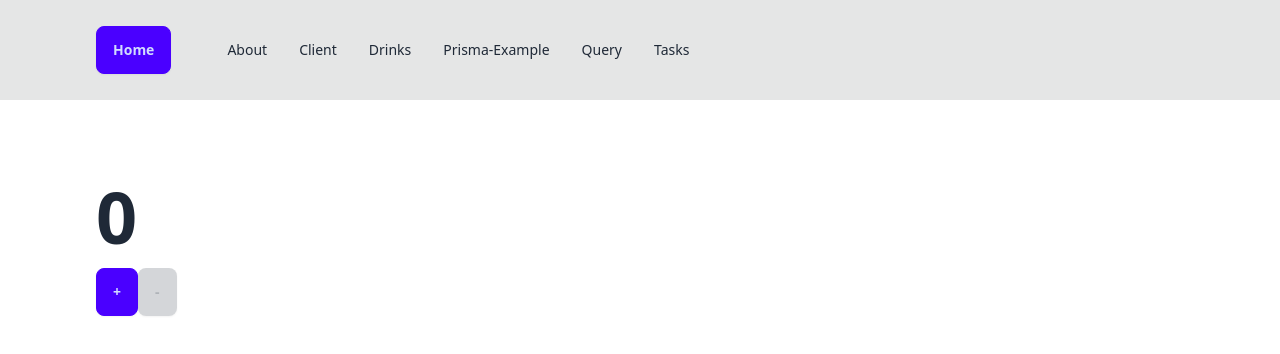
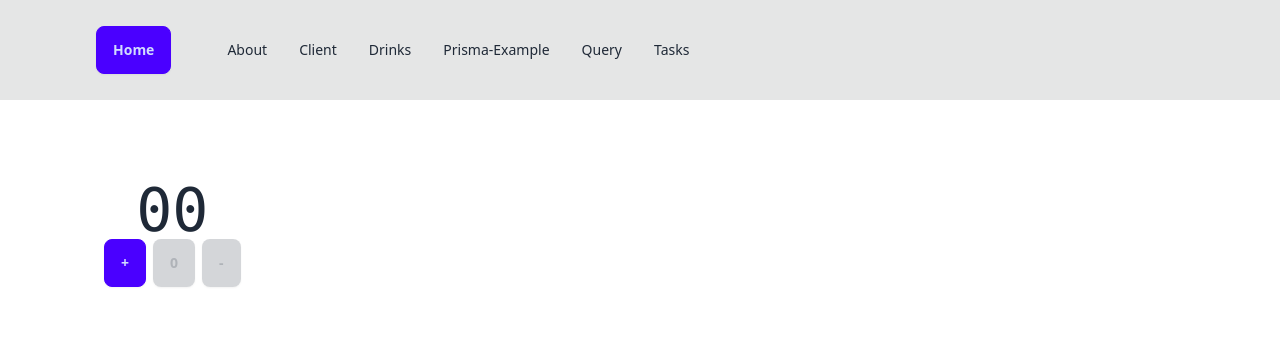
Before and after one commit to ChipLuxury-EWA/nextjs-course-smilga, a Next.js app: page /client in a window 1280 px wide. Shown: the top 354 px of the page. Built offline with nearby package versions, Linux system fonts and the light colour scheme.

Commit message:
improved counter

```diff
--- a/app/client/page.js
+++ b/app/client/page.js
@@ -4,14 +4,21 @@ import { useState } from "react";
 const Client = () => {
   const [count, setCount] = useState(0);
   return (
-    <div>
-      <h1 className="text-7xl mb-4 font-bold">{count}</h1>
-      <button className="btn btn-primary" disabled={count === 99}  onClick={() => setCount(count + 1)}>
-        +
-      </button>
-      <button className="btn btn-primary" disabled={count === 0} onClick={() => setCount(count - 1)}>
-        -
-      </button>
+    <div className="join join-vertical">
+      <span className="countdown font-mono text-6xl mx-auto">
+        <span style={{ "--value": `${count}` }}></span>
+      </span>
+      <div className="join">
+        <button className="btn btn-primary mx-2" disabled={count === 99} onClick={() => setCount(count + 1)}>
+          +
+        </button>
+        <button className="btn btn-primary mx-2" disabled={count === 0} onClick={() => setCount(0)}>
+          0
+        </button>
+        <button className="btn btn-primary mx-2" disabled={count === 0} onClick={() => setCount(count - 1)}>
+          -
+        </button>
+      </div>
     </div>
   );
 };
```
